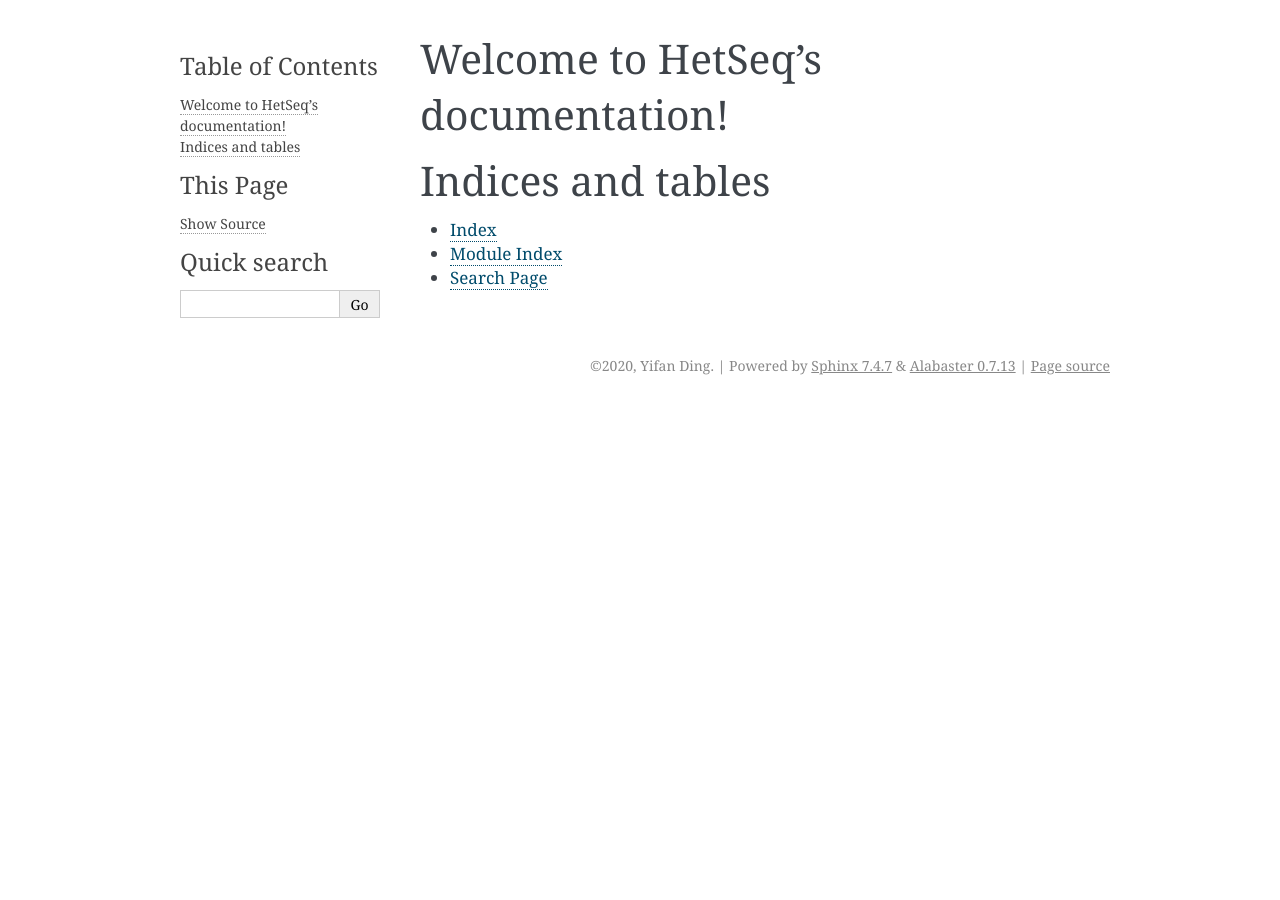
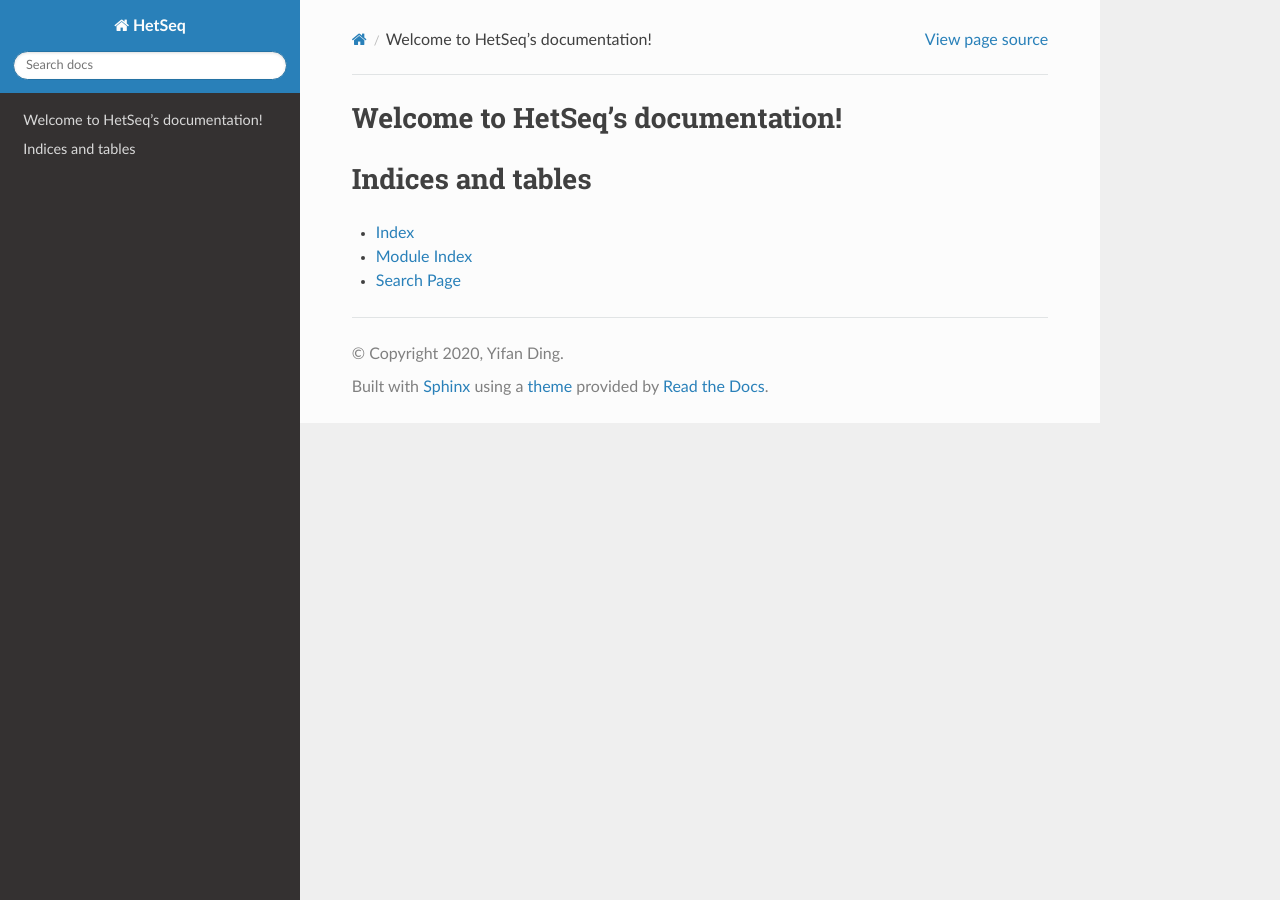
Before and after one commit to yifding/hetseq, a Sphinx documentation site: the page built from docs/source/index.rst, in a window 1280 px wide. Built offline with Sphinx 7.4.7 and the Read the Docs theme 2.0.0, drawn with Linux system fonts in a browser that asks for light colours.

Commit message:
add theme

```diff
--- a/docs/source/conf.py
+++ b/docs/source/conf.py
@@ -31,6 +31,7 @@ release = '0.0.1'
 # extensions coming with Sphinx (named 'sphinx.ext.*') or your custom
 # ones.
 extensions = [
+"sphinx_rtd_theme",
 ]
 
 # Add any paths that contain templates here, relative to this directory.
@@ -47,7 +48,7 @@ exclude_patterns = []
 # The theme to use for HTML and HTML Help pages.  See the documentation for
 # a list of builtin themes.
 #
-html_theme = 'alabaster'
+html_theme = 'sphinx_rtd_theme'
 
 # Add any paths that contain custom static files (such as style sheets) here,
 # relative to this directory. They are copied after the builtin static files,
```
